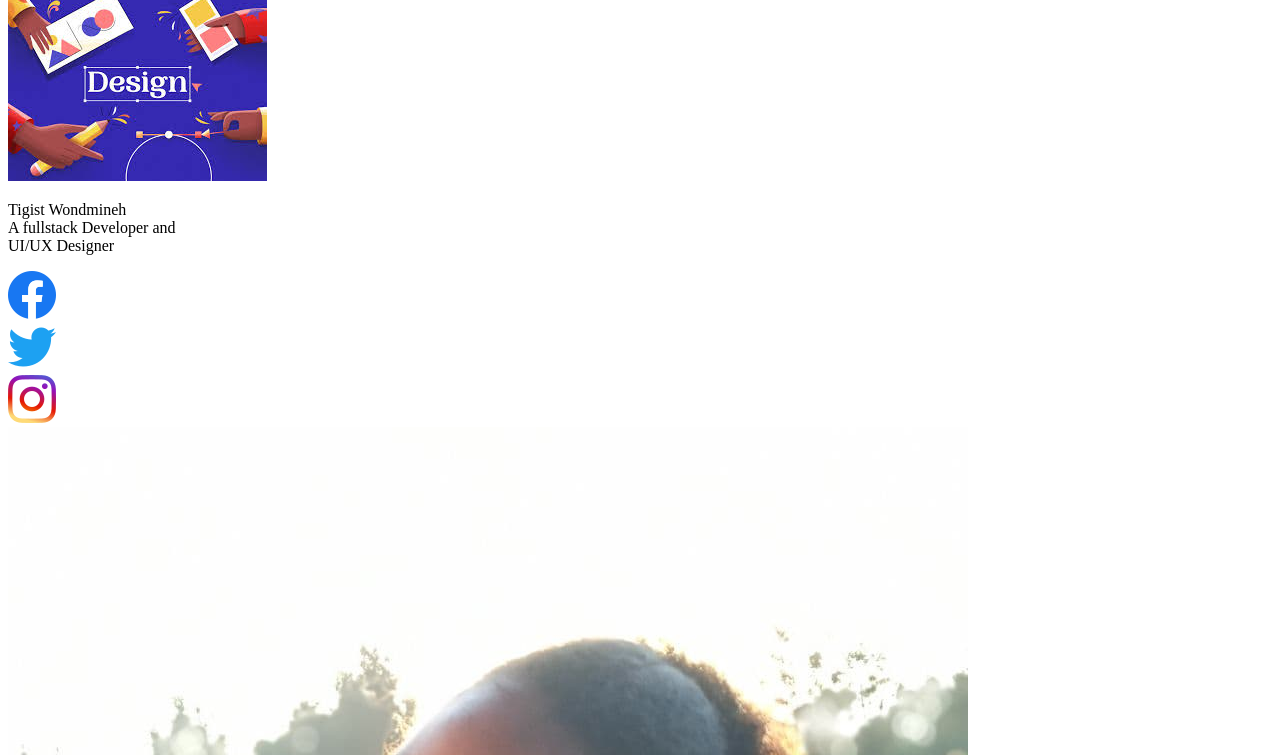
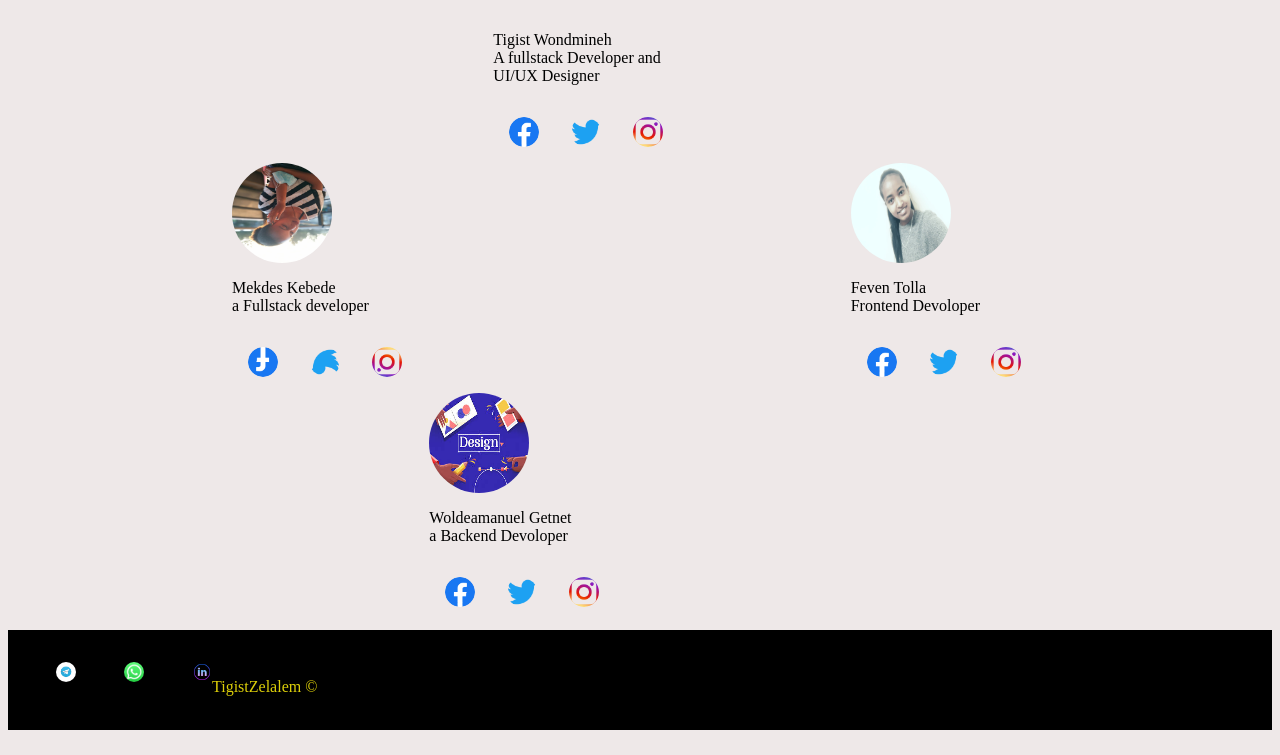
Before and after one commit to tigistzelalem/UGR-1852-12, a plain HTML site: page html1/testimonials.html in a window 1280 px wide. Shown: the part 243-998 px from the top of the page. Drawn offline with Linux system fonts and the light colour scheme; the site is published under a folder, as on GitHub Pages, so addresses that start at the root find nothing.

Commit message:
add project files

```diff
--- a/html1/testimonials.html
+++ b/html1/testimonials.html
@@ -6,7 +6,7 @@
     <meta name="viewport" content="width=device-width, initial-scale=1.0">
     <title>team</title>
     <link href="https://fonts.googleapis.com/css2?family=Dancing+Script&display=swap" rel="stylesheet">
-    <link rel="stylesheet" href="/css/test.css">
+    <link rel="stylesheet" href="../css/test.css">
     <link rel="stylesheet" href=" https://pro.fontawesome.com/releases/v5.10.0/css/all.css"">
 </head>
 <body>
```
Also changed, not shown: index.html (+1 -1 lines).
